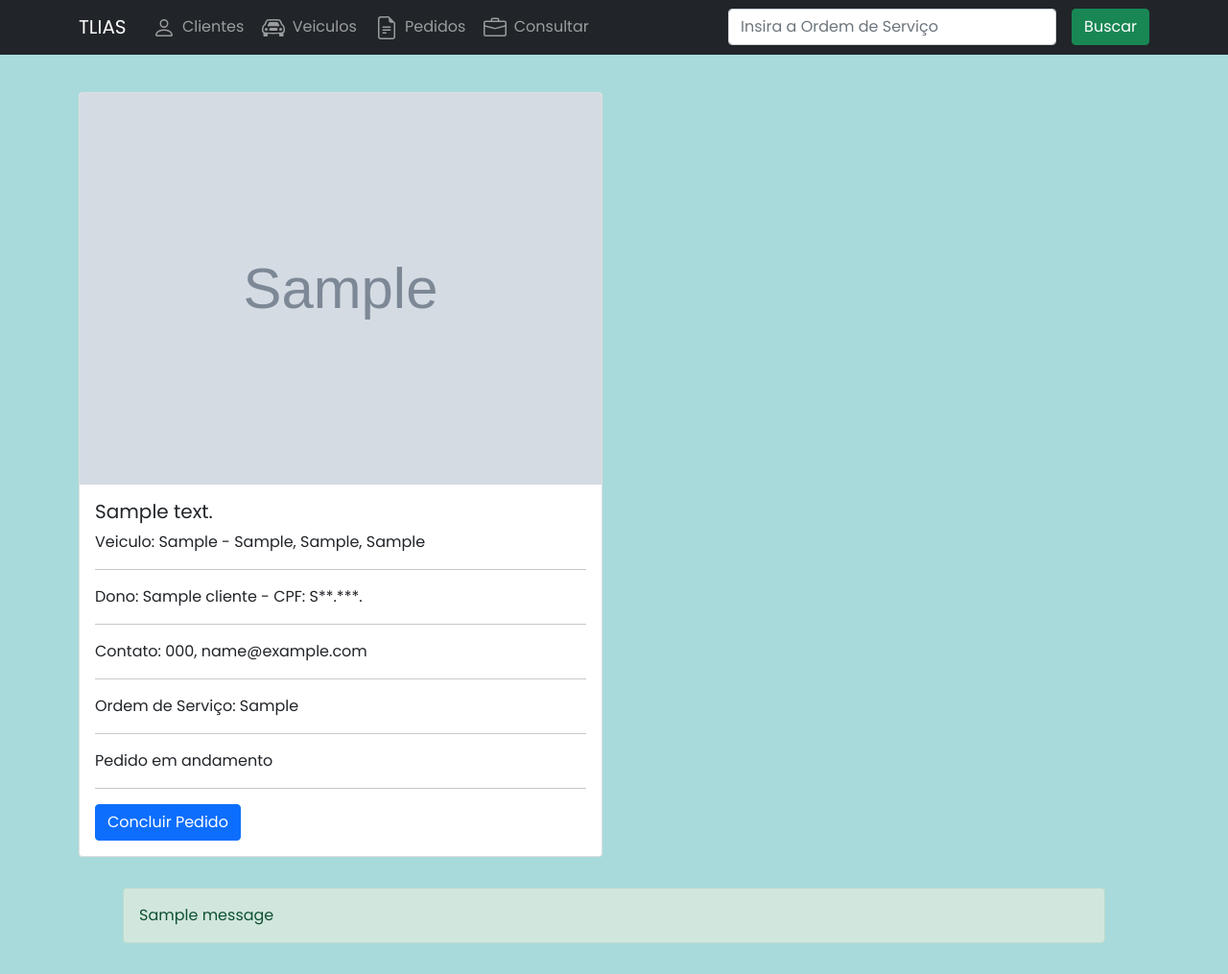
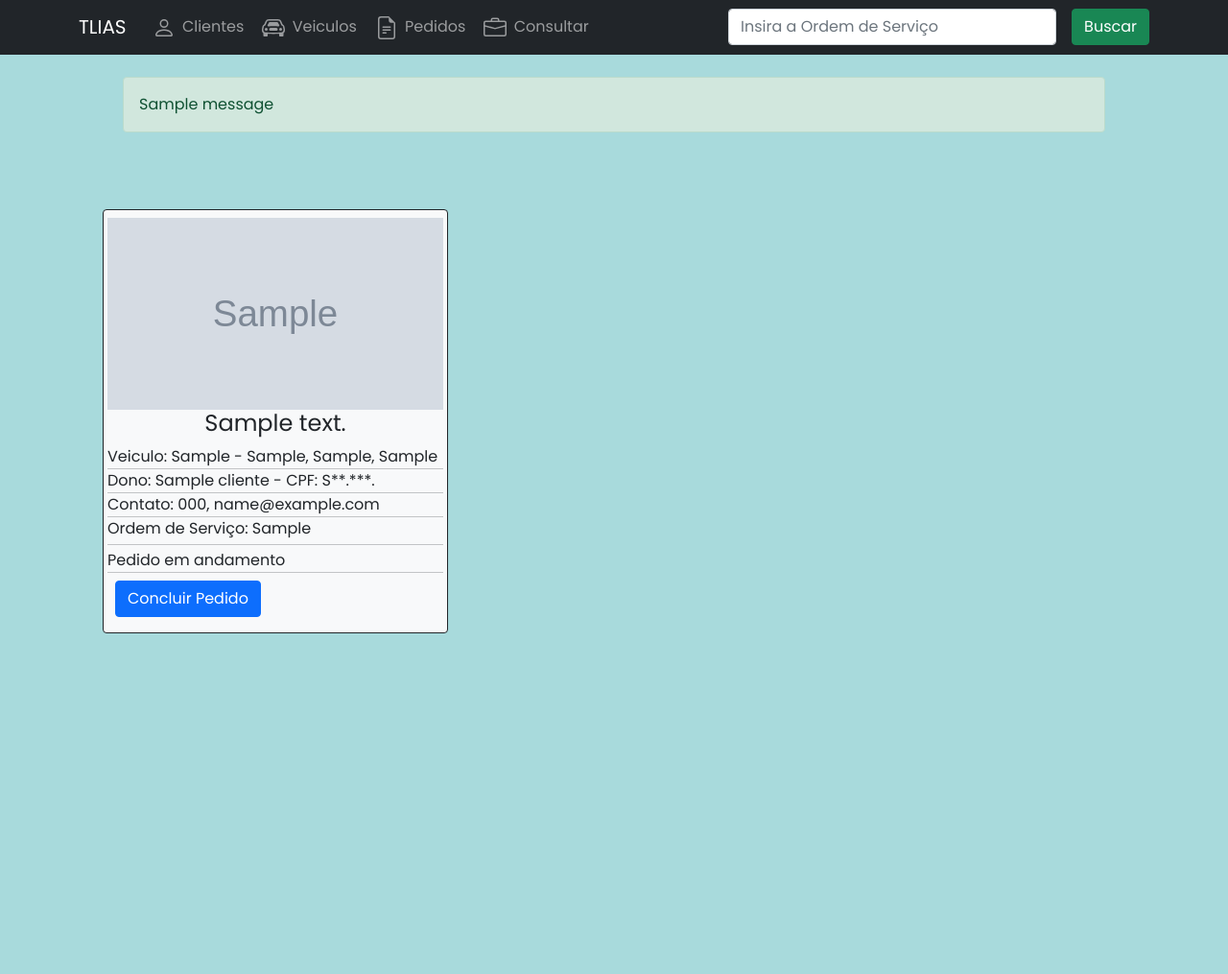
Before and after one commit to Trebew22/LavaTlias, a Django app: page /consultar/ in a window 1280 px wide. Shown: the whole page at 96% size. After the commit the page ends 660 px from the top, so only its background shows below. Run offline with Django 4.2, Linux system fonts and the light colour scheme; tables that the repository leaves empty hold one stand-in row (values such as "Sample post"); grey boxes marked "Sample" are stand-in pictures; one stand-in notice (Sample message) is shown.

Commit message:
finalizando consultas.html

```diff
--- a/lavajato/settings.py
+++ b/lavajato/settings.py
@@ -29,6 +29,7 @@ INSTALLED_APPS = [
     'django.contrib.sessions',
     'django.contrib.messages',
     'django.contrib.staticfiles',
+    'django.contrib.humanize',
     'plataforma',
 ]
 
--- a/plataforma/templates/consultar.html
+++ b/plataforma/templates/consultar.html
@@ -7,58 +7,54 @@
 
 {% block 'conteudo' %}
 
-<div class="container-md mt-4">
-    <div class="row">
+<div class="container-sm mt-4 mb-4 d-flex" style="flex-wrap: wrap;">
 
             {%for i in pedidos%}
-        <div class="col-sm-6 mt-4">
+            <div class="p-2 mt-4 border rounded border-dark d-flex bg-light justify-content-center" style="width: 360px; flex-wrap: wrap; margin: 25px 25px;">
 
-            <div class="card">
+                <div class="">
                 {%if i.veiculo.imagem%}
-            <a href="{%url 'consulta_unica' i.ods %}"><img src="{{i.veiculo.imagem.url}}" class="card-img-top" alt="{{i.veiculo.modelo}}"></a>
+                <a href="{%url 'consulta_unica' i.ods %}"><img src="{{i.veiculo.imagem.url}}" class="img" alt="{{i.veiculo.modelo}}"></a>
                 {%else%}
-            <a href="{%url 'consulta_unica' i.ods %}"><img src="" class="card-img-top" alt="{{i.veiculo.modelo}}"></a>
+                <a href="{%url 'consulta_unica' i.ods %}"><img src="" class="img" alt="{{i.veiculo.modelo}}"></a>
                 {%endif%}
-            <div class="card-body">
-                <h5 class="card-title">{{i}}</h5>
-                <p class="card-text">
-                    Veiculo: {{i.veiculo}} - {{i.veiculo.marca}}, {{i.veiculo.ano}}, {{i.veiculo.placa}} <br><hr>
-                    Dono: {{i.veiculo.cliente}} - CPF: {{i.veiculo.cliente.retornar_cpf_censurado}} <br><hr>
-                    Contato: {{i.veiculo.cliente.telefone}}, {{i.veiculo.cliente.email}} <br><hr>
-                    Ordem de Serviço: {{i.ods}} <br><hr>
+                <div>
+                    <h4 style="text-align: center;">{{i}}</h4>
+                    <p class="mb-0">Veiculo: {{i.veiculo}} - {{i.veiculo.marca}}, {{i.veiculo.ano}}, {{i.veiculo.placa}}</p> <hr class="mb-0 mt-0">
+                       <p class="mb-0">Dono: {{i.veiculo.cliente}} - CPF: {{i.veiculo.cliente.retornar_cpf_censurado}}</p> <hr class="mb-0 mt-0">
+                       <p class="mb-0">Contato: {{i.veiculo.cliente.telefone}}, {{i.veiculo.cliente.email}}</p> <hr class="mb-0 mt-0">
+                       <p class="mb-0">Ordem de Serviço: {{i.ods}}</p> <hr class="mb-1 mt-1">
 
                         {% if i.flag_ativo %}
-                    Pedido em andamento <br>
+                        <p class="mb-0">Pedido em andamento</p>
+
                         {%if i.combinar_preco == False %}
-                    Valor: R$ {{i.preco}}0
+                        <p class="mb-0">Valor: R$ {{i.preco|floatformat:2}}</p>
+
                         {% endif %}
-                    <hr>
+                        <hr class="mb-0 mt-0">
                         {%else%}
-                    Pedido finalização no valor de R$ {{i.preco}}0 <hr>
-                    Data de abertura: {{i.data_inicio}}<br>
-                    Data de finalização: {{i.data_final}}
+                        <p class="mb-0">Pedido finalizado no valor de R$ {{i.preco|floatformat:2}}</p><hr class="mb-0 mt-0">
+                        <p class="mb-0">Data de abertura: {{i.data_inicio}}</p>
+                        <p class="mb-0">Data de finalização: {{i.data_final}}</p>
+
                         {%endif%}
-
-                </p>
 
                     {%if not i.flag_ativo %}
                     {%else%}
                     {%if i.combinar_preco%}
-                <a class="btn btn-primary" data-toggle="modal" data-target="#modalMecanico" onclick="m_ods('{{i.ods}}')">Concluir Pedido</a>
+                    <button type="button" class="btn btn-primary m-2" data-bs-toggle="modal" data-bs-target="#modalMecanico" onclick="m_ods('{{i.ods}}')">Concluir Pedido</button>
                         {%else%}
-                        <a class="btn btn-primary" data-toggle="modal" data-target="#modalLavagem" onclick="l_ods('{{i.ods}}')">Concluir Pedido</a>
+                            <button type="button" class="btn btn-primary m-2" data-bs-toggle="modal" data-bs-target="#modalLavagem" onclick="l_ods('{{i.ods}}')">Concluir Pedido</button>
                             {%endif%}
                             {%endif%}
                         </div>
                     </div>
             </div>
 
-
                             {%empty%}
                             <h1>Nada encontrado</h1>
                 {%endfor%}
-
-        </div>
 </div>
 
 <!-- Modal 1-->
@@ -67,9 +63,7 @@
         <div class="modal-content">
             <div class="modal-header">
         <h5 class="modal-title" id="exampleModalLabel">Preencha os campos para fechar o pedido</h5>
-        <button type="button" class="close" data-dismiss="modal" aria-label="Close">
-            <span aria-hidden="true">&times;</span>
-        </button>
+        <button type="button" class="btn-close" data-bs-dismiss="modal" aria-label="Close"></button>
         </div>
         <div class="modal-body">
 
@@ -88,7 +82,7 @@
                     <input name="ods" type="hidden" id="ods_m">
                 </div>
                 <div class="modal-footer">
-                    <button type="button" class="btn btn-secondary" data-dismiss="modal">Fechar</button>
+                    <button type="button" class="btn btn-secondary" data-bs-dismiss="modal">Fechar</button>
                     <button type="submit" class="btn btn-primary">Enviar</button>
                 </div>
 
@@ -107,9 +101,7 @@
     <div class="modal-content">
         <div class="modal-header">
         <h5 class="modal-title" id="exampleModalLabel">Preencha os campos para fechar o pedido</h5>
-        <button type="button" class="close" data-dismiss="modal" aria-label="Close">
-            <span aria-hidden="true">&times;</span>
-        </button>
+        <button type="button" class="btn-close" data-bs-dismiss="modal" aria-label="Close"></button>
         </div>
         <div class="modal-body">
 
@@ -120,7 +112,7 @@
                     <input name="ods" type=hidden id="ods_l">
                 </div>
                 <div class="modal-footer">
-                    <button type="button" class="btn btn-secondary" data-dismiss="modal">Fechar</button>
+                    <button type="button" class="btn btn-secondary" data-bs-dismiss="modal">Fechar</button>
                     <button type="submit" class="btn btn-primary">Enviar</button>
                 </div>
 
--- a/plataforma/templates/emails/email_clientes.html
+++ b/plataforma/templates/emails/email_clientes.html
@@ -10,7 +10,7 @@
     <img src="{{servico.veiculo.imagem.url}}" alt="img_veiculo_cliente" width="400" height="200">
     <p>Descrição do problema: {{servico}}</p>
     <p>ODS: {{servico.ods}}</p>
-    <p>Preço: {{servico.preco}}</p>
+    <p>Preço: R${{servico.preco|floatformat:2}}</p>
     <p>------------------------------------------</p>
     <p>Inicio em {{servico.data_inicio}} termino em {{servico.data_final}}</p>
 </body>
--- a/templates/base.html
+++ b/templates/base.html
@@ -69,6 +69,13 @@
 
     <div class="container">
       <div class="row">
+        {%if messages%}
+        {%for message in messages%}
+            <div class="alert {{message.tags}} mensagem">
+                {{ message }}
+            </div>
+        {%endfor%}
+        {%endif%}
           {% block 'conteudo' %}
 
           {% endblock  %}
@@ -76,17 +83,8 @@
     </div>
 
 
-    {%if messages%}
-    {%for message in messages%}
-        <div class="alert {{message.tags}} mensagem">
-            {{ message }}
-        </div>
-    {%endfor%}
-    {%endif%}
 
     {%block 'script'%}{%endblock%}
-    <script type="module" src="https://unpkg.com/ionicons@5.5.2/dist/ionicons/ionicons.esm.js"></script>
-    <script nomodule src="https://unpkg.com/ionicons@5.5.2/dist/ionicons/ionicons.js"></script>
     <script src="https://cdn.jsdelivr.net/npm/jquery@3.5.1/dist/jquery.slim.min.js" integrity="sha384-DfXdz2htPH0lsSSs5nCTpuj/zy4C+OGpamoFVy38MVBnE+IbbVYUew+OrCXaRkfj" crossorigin="anonymous"></script>
     <script src="https://cdn.jsdelivr.net/npm/bootstrap@5.0.2/dist/js/bootstrap.bundle.min.js" integrity="sha384-MrcW6ZMFYlzcLA8Nl+NtUVF0sA7MsXsP1UyJoMp4YLEuNSfAP+JcXn/tWtIaxVXM" crossorigin="anonymous"></script>
     <script src="{% static 'js/nav.js' %}"></script>
--- a/templates/static/css/consulta.css
+++ b/templates/static/css/consulta.css
@@ -41,3 +41,9 @@ div.card.card_f {
 .card {
     max-width: 650px;
 }
+
+.img {
+    width: 350px;
+    height: 200px;
+    object-fit: cover;
+}
```
Also changed, not shown: plataforma/templates/consulta_unica.html (+23 -30 lines), media/img/2023-02-03-2020-03-20-novo-tracker-1_5tH4CF1.png (added), media/img_final/cruze-sport6-rs-carros.png (added), media/img_final/cruze-sport6-rs-carros_2hgusy5.png (added), media/img_final/cruze-sport6-rs-carros_VdPuvXY.png (added), media/img_original/2020-03-20-novo-tracker-1_WwtWVMS.png (added). Lines whose indentation alone changed are shown as unchanged.
